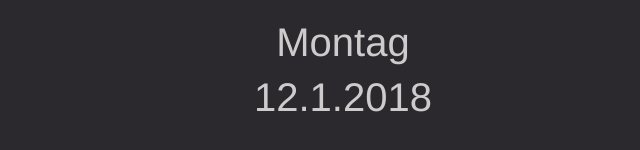
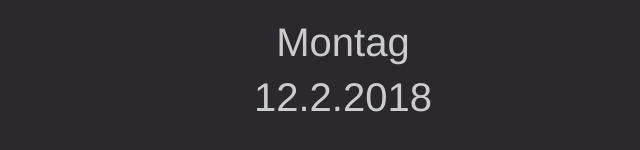
Before and after one commit to ofietze/startpage, a plain HTML site: page index.html in a window 1280 px wide. Shown: the part 290-440 px from the top of the page, 297-937 px from the left. Drawn offline with Linux system fonts and the light colour scheme.

Commit message:
fixed wrong month

```diff
--- a/index.html
+++ b/index.html
@@ -60,7 +60,7 @@
     var time = [hours, minutes, seconds].join(':')
         // a cleaner way than string concatenation
     var date = [now.getDate(),
-                now.getMonth(),
+                now.getMonth() + 1,
                 now.getFullYear()].join('.')
 
     // set the content of the element with the ID time to the formatted string
```
